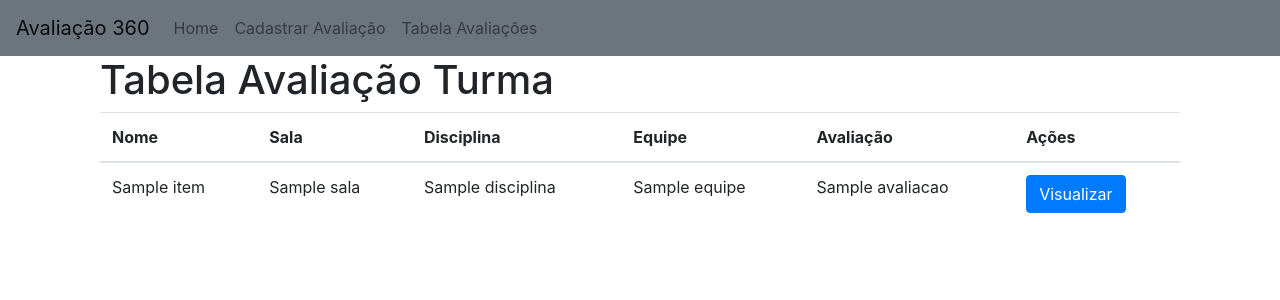
After one commit to EvertonPlasseVolkweis/Integrador-Notas, a Flask app: template avaliacao/blueprints/webui/templates/tabela-avaliacao-turma.html in a window 1280 px wide. The commit adds this page. Shown: the top 300 px of the page. Run offline with Flask 3, Linux system fonts and the light colour scheme; the template is opened without the code that fills it: most values are stand-ins (such as "Sample title", 1, 10 or a date in 2020); some libraries are stand-ins or nearby versions.

Commit message:
dev-18 navabr

```diff
--- a/avaliacao/blueprints/webui/__init__.py
+++ b/avaliacao/blueprints/webui/__init__.py
@@ -1,6 +1,6 @@
 from flask import Blueprint
 
-from .views import index, inserir_notas, cadastro_avaliacao
+from .views import index, inserir_notas, cadastro_avaliacao, tabela_avaliacao_turma
 
 bp = Blueprint("webui", __name__, template_folder="templates")
 
@@ -9,6 +9,7 @@ bp = Blueprint("webui", __name__, template_folder="templates")
 bp.add_url_rule("/", view_func=index)
 bp.add_url_rule('/inserir-notas', view_func=inserir_notas)
 bp.add_url_rule('/cadastrar-avaliacao', view_func=cadastro_avaliacao)
+bp.add_url_rule('/tabela-avaliacao-turma', view_func=tabela_avaliacao_turma)
 
 
 
--- /dev/null
+++ b/avaliacao/blueprints/webui/templates/base.html
@@ -0,0 +1,39 @@
+<!doctype html>
+<html>
+
+<head>
+    <title>{% block title %}{% endblock %}</title>
+    <link rel="stylesheet" href="https://stackpath.bootstrapcdn.com/bootstrap/4.3.1/css/bootstrap.min.css">
+    <script src="https://code.jquery.com/jquery-3.3.1.slim.min.js"></script>
+    <script src="https://cdnjs.cloudflare.com/ajax/libs/popper.js/1.14.7/umd/popper.min.js"></script>
+    <script src="https://stackpath.bootstrapcdn.com/bootstrap/4.3.1/js/bootstrap.min.js"></script>
+</head>
+
+<body>
+    <nav class="navbar navbar-expand-lg navbar-light bg-secondary">
+        <a class="navbar-brand" href="/">Avaliação 360</a>
+        <button class="navbar-toggler" type="button" data-toggle="collapse" data-target="#navbarNav"
+            aria-controls="navbarNav" aria-expanded="false" aria-label="Toggle navigation">
+            <span class="navbar-toggler-icon"></span>
+        </button>
+        <div class="collapse navbar-collapse" id="navbarNav">
+            <ul class="navbar-nav">
+                <li class="nav-item">
+                    <a class="nav-link" href="/">Home</a>
+                </li>
+                <li class="nav-item">
+                    <a class="nav-link" href="/cadastrar-avaliacao">Cadastrar Avaliação</a>
+                </li>
+                <li class="nav-item">
+                    <a class="nav-link" href="/tabela-avaliacao-turma">Tabela Avaliações</a>
+                </li>
+            </ul>
+        </div>
+    </nav>
+    <div class="container">
+        {% block content %}
+        {% endblock %}
+    </div>
+</body>
+
+</html>
--- a/avaliacao/blueprints/webui/templates/cadastro-avaliacao.html
+++ b/avaliacao/blueprints/webui/templates/cadastro-avaliacao.html
@@ -1,8 +1,9 @@
+{% extends 'base.html' %}
 <!DOCTYPE html>
 <html>
 
 <head>
-  <title>Minha Tela de Avaliação</title>
+  <title>{% block title %}Tela de Avaliação{% endblock %}</title>
   <meta charset="UTF-8">
   <meta name="viewport" content="width=device-width, initial-scale=1">
   <link rel="stylesheet" href="https://maxcdn.bootstrapcdn.com/bootstrap/4.5.2/css/bootstrap.min.css">
@@ -51,6 +52,7 @@
 </head>
 
 <body>
+	{% block content %}
   <div class="container">
     <h2>Nova Avaliação</h2>
     <form id="meu-form" action="/api/v1/avaliacao/cadastro" , method="post">
@@ -74,6 +76,7 @@
       <button type="submit" class="btn btn-primary">Salvar</button>
     </form>
   </div>
+	{% endblock %}
 </body>
 
 </html>
--- a/avaliacao/blueprints/webui/templates/index.html
+++ b/avaliacao/blueprints/webui/templates/index.html
@@ -1,10 +1,13 @@
+{% extends 'base.html' %}
 <!DOCTYPE html>
 <html>
 <head>
-	<title>Minha página inicial</title>
+	<title>{% block title %}Minha página inicial{% endblock %}</title>
 </head>
 <body>
+	{% block content %}
 	<h1>Bem-vindo ao meu aplicativo Flask</h1>
 	<p>Este é o conteúdo da minha página inicial.</p>
+	{% endblock %}
 </body>
 </html>
--- a/avaliacao/blueprints/webui/templates/inserir.html
+++ b/avaliacao/blueprints/webui/templates/inserir.html
@@ -1,3 +1,4 @@
+{% extends 'base.html' %}
 <!DOCTYPE html>
 <html lang="en">
 
@@ -11,8 +12,9 @@
 </head>
 
 <body>
+	{% block content %}
     <div class="container">
-        <h1>Inserir Notas</h1>
+        <h1>{% block title %}Inserir Notas{% endblock %}</h1>
         <form action="/notas", method="post">
             {% for categoria in matriz_avaliacao %}
             <h2>{{ categoria[0] }}</h2>
@@ -46,6 +48,7 @@
     <script src="https://stackpath.bootstrapcdn.com/bootstrap/4.3.1/js/bootstrap.min.js"
         integrity="sha384-JjSmVgyd0p3pXB1rRibZUAYoIIy6OrQ6VrjIEaFf/nJGzIxFDsf4x0xIM+B07jRM"
         crossorigin="anonymous"></script>
+	{% endblock %}
 </body>
 
 </html>
--- /dev/null
+++ b/avaliacao/blueprints/webui/templates/tabela-avaliacao-turma.html
@@ -0,0 +1,48 @@
+{% extends 'base.html' %}
+<!DOCTYPE html>
+<html>
+<head>
+    <title>{% block title %}Tabela Avaliação Turma{% endblock %}</title>
+    <link rel="stylesheet" href="https://stackpath.bootstrapcdn.com/bootstrap/4.3.1/css/bootstrap.min.css">
+	<style>
+        tr:nth-child(even) {
+            background-color: #f2f2f2;
+        }
+
+        tr:nth-child(odd) {
+            background-color: #ffffff;
+        }
+    </style>
+</head>
+<body>
+	{% block content %}
+    <div class="container">
+        <h1>Tabela Avaliação Turma</h1>
+        <table class="table">
+            <thead>
+                <tr>
+                    <th>Nome</th>
+                    <th>Sala</th>
+                    <th>Disciplina</th>
+                    <th>Equipe</th>
+                    <th>Avaliação</th>
+                    <th>Ações</th>
+                </tr>
+            </thead>
+            <tbody>
+                {% for item in data %}
+                <tr>
+                    <td>{{ item.nome }}</td>
+                    <td>{{ item.sala }}</td>
+                    <td>{{ item.disciplina }}</td>
+                    <td>{{ item.equipe }}</td>
+                    <td>{{ item.avaliacao }}</td>
+                    <td><button type="submit" class="btn btn-primary">Visualizar</button></td>
+                </tr>
+                {% endfor %}
+            </tbody>
+        </table>
+    </div>
+	{% endblock %}
+</body>
+</html>
```
Also changed, not shown: avaliacao/blueprints/webui/views.py (+14 -1 lines), instance/avaliacao_bpk.db.
